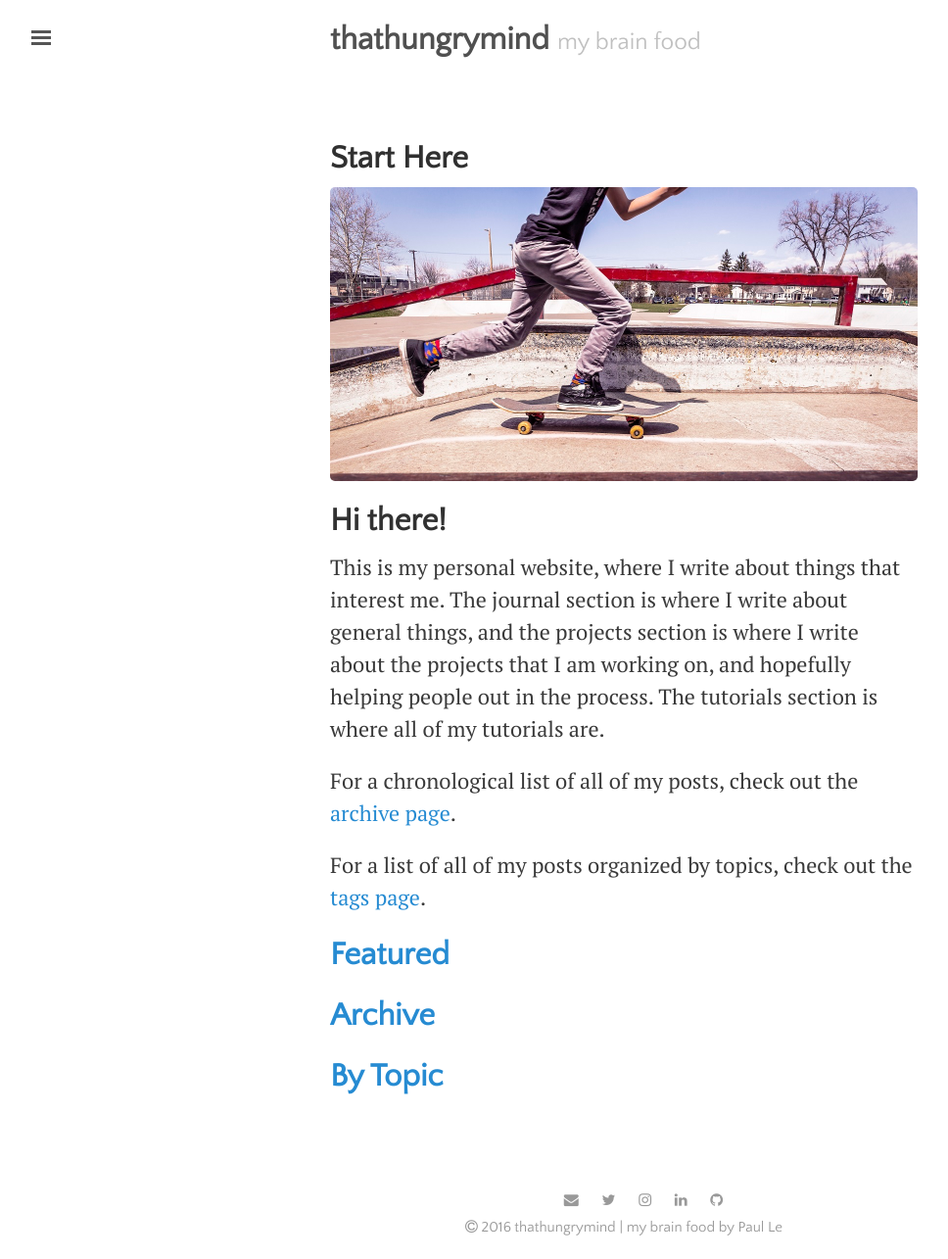
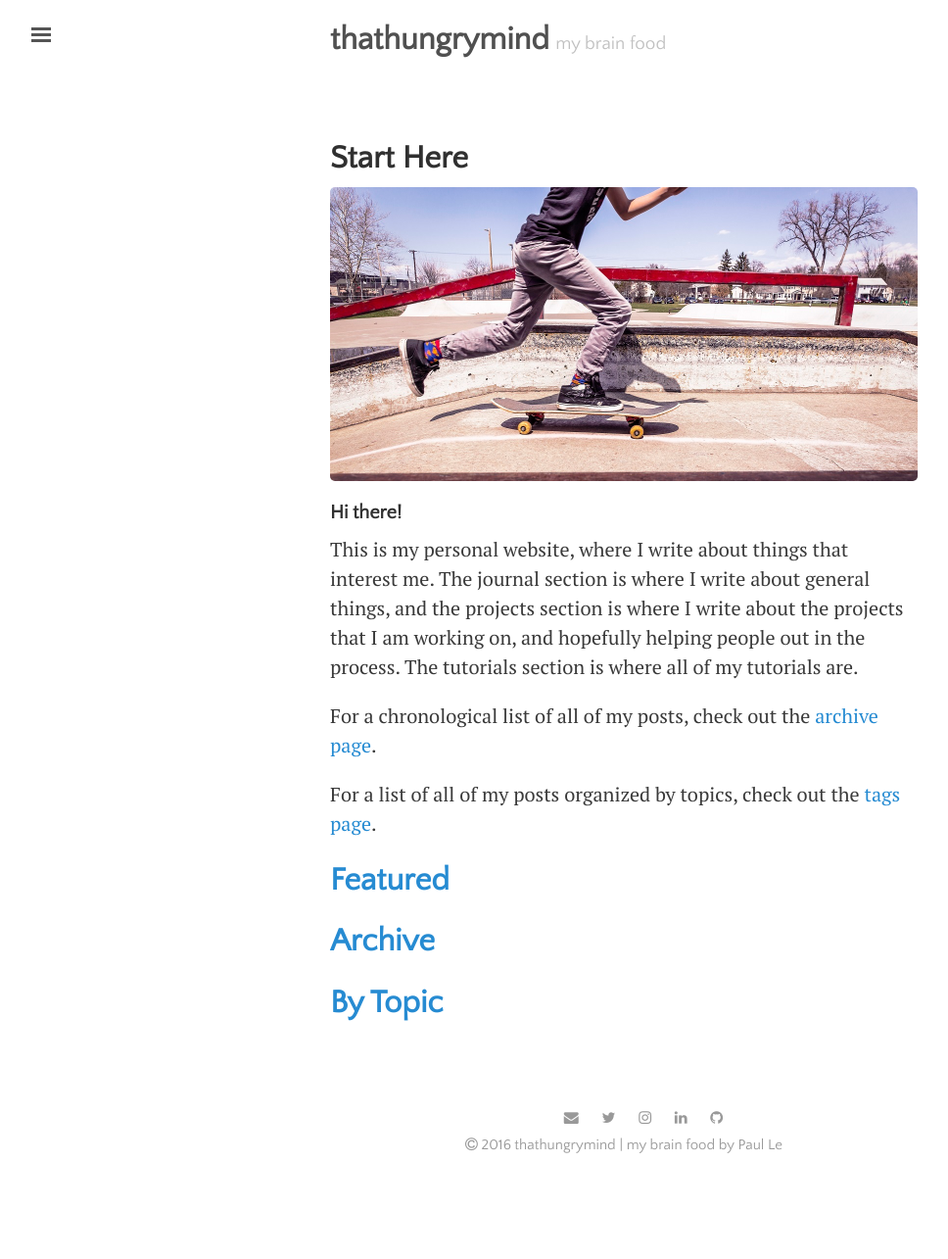
Before and after one commit to LeNPaul/that-hungry-mind, a Jekyll site: the page built from start-here.md, in a window 1280 px wide. Shown: the whole page at 98% size, without its empty margins (3-971 px from the left). Built offline with Jekyll 4.4.1, drawn with Linux system fonts in a browser that asks for light colours; nearby versions of some CDN libraries; after the commit the page ends 1201 px from its top, so only the background shows below that.

Commit message:
Update fonts and finalize website design

```diff
--- a/public/css/lanyon.css
+++ b/public/css/lanyon.css
@@ -41,13 +41,16 @@
 }
 
 html {
-  font-family: "PT Serif", Georgia, "Times New Roman", serif; /*"Helvetica Neue", Helvetica, Arial, sans-serif; 'Crimson Text', serif;*/
+  font-family: "PT Serif", Georgia, "Times New Roman", serif; /*"Helvetica Neue", Helvetica, Arial, sans-serif; "Crimson Text", serif;*/
+}
+
+h1 {
+  font-size: 1.625rem;
 }
 
 h1, h2, h3, h4, h5, h6 {
   font-family: 'Quattrocento Sans', sans-serif; /*"Helvetica Neue", Helvetica, Arial, sans-serif; "PT Sans", Helvetica, Arial, sans-serif;*/
   font-weight: 700;
-  font-size: 1.625rem;
   color: #313131;
   /*letter-spacing: -.025rem;*/
 }
@@ -111,6 +114,7 @@
   color: #505050;
 }
 .masthead-title a {
+  font-size: 1.625rem;
   color: #505050;
 }
 
--- a/public/css/poole.css
+++ b/public/css/poole.css
@@ -61,7 +61,8 @@
 body {
   color: #3A3A3A;/*color: #515151;*/
   background-color: #fff;
-  font-size: 22px;
+  font-size: 20px;
+  /*font-size: 22px;*/
   -webkit-text-size-adjust: 100%;
       -ms-text-size-adjust: 100%;
 }
--- a/start-here.md
+++ b/start-here.md
@@ -8,7 +8,7 @@
   {% if page.image.credit %}{% include image-credit.html %}{% endif %}
 </div>
 
-## Hi there!
+#### Hi there!
 
 This is my personal website, where I write about things that interest me. The journal section is where I write about general things, and the projects section is where I write about the projects that I am working on, and hopefully helping people out in the process. The tutorials section is where all of my tutorials are.
 
```
Also changed, not shown: _drafts/2013-12-31-whats-jekyll.md (renamed from _posts/journal/2013-12-31-whats-jekyll.md), _drafts/2014-01-01-example-content.md (renamed from _posts/journal/2014-01-01-example-content.md), _drafts/2014-01-02-introducing-lanyon.md (renamed from _posts/journal/2014-01-02-introducing-lanyon.md), _drafts/2016-03-24-finding-planets.md (renamed from _posts/projects/2016-03-24-finding-planets.md), _drafts/2016-03-24-tetris.md (renamed from _posts/projects/2016-03-24-tetris.md), _drafts/2016-04-26-embed-test.md (renamed from _posts/projects/2016-04-26-embed-test.md), _drafts/2016-06-15-math-test.md (renamed from _posts/projects/2016-06-15-math-test.md), _drafts/2016-06-18-value-science.md (renamed from _posts/journal/2016-06-18-value-science.md), _drafts/2016-06-26-love-reading.md (renamed from _posts/journal/2016-06-26-love-reading.md), _drafts/2016-06-28-motivation-arnold.md (renamed from _posts/journal/2016-06-28-motivation-arnold.md), _drafts/2016-07-14-doughnut-lessons.md (renamed from _posts/journal/2016-07-14-doughnut-lessons.md), _drafts/2016-07-17-code-test.md (renamed from _posts/projects/2016-07-17-code-test.md), _drafts/2016-07-4-astronomy-observation.md (renamed from _posts/projects/2016-07-4-astronomy-observation.md).
